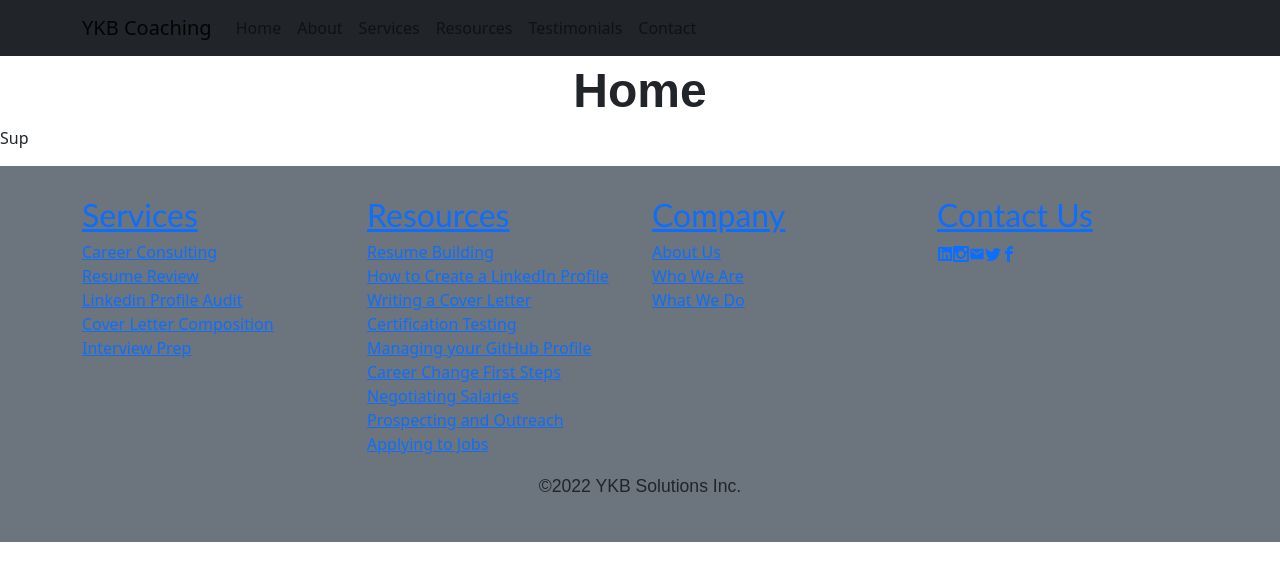
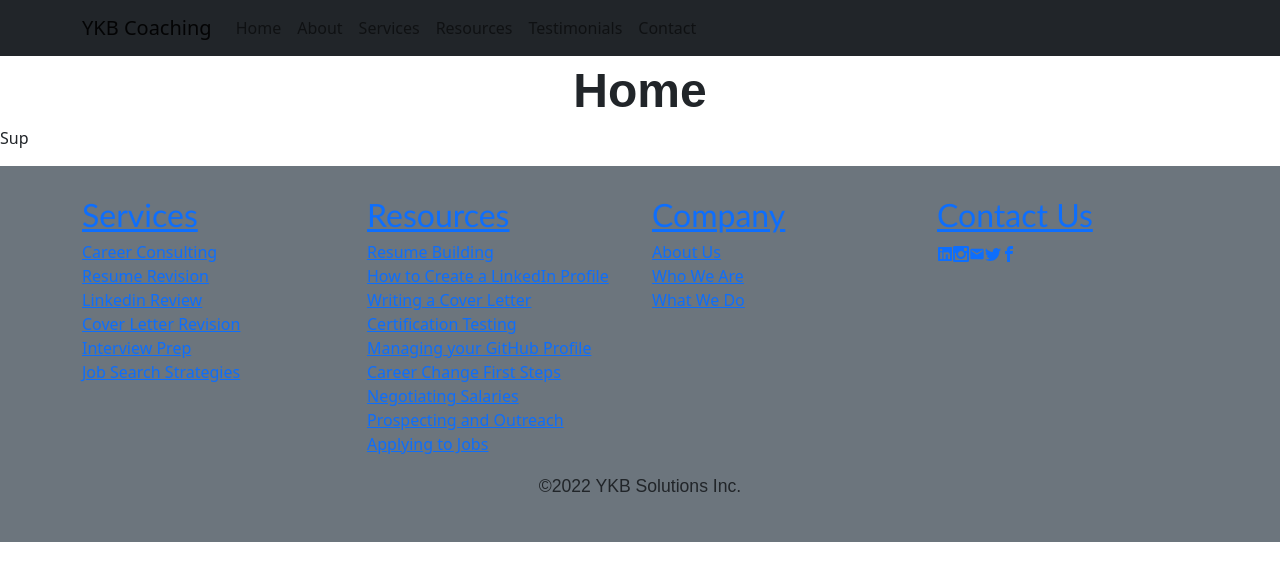
Before and after one commit to jermeewinn/YKB-solutions, a React (Create React App) app: page / in a window 1280 px wide. Shown: the top 580 px of the page. Built offline with nearby package versions, Linux system fonts and the light colour scheme; the HTML template or start-up script is replaced by a standard one.

Commit message:
changed footer-services child w/i Footer component

```diff
--- a/src/components/Footer/Footer-Services/index.js
+++ b/src/components/Footer/Footer-Services/index.js
@@ -8,10 +8,11 @@ const FooterServices = () => {
                 <a href='/services'>Services</a>
             </h3>
             <a href="" className="footer-link">Career Consulting</a><br/>
-            <a href="" className="footer-link">Resume Review</a><br/>
-            <a href="" className="footer-link">Linkedin Profile Audit</a><br/>
-            <a href="" className="footer-link">Cover Letter Composition</a><br/>
+            <a href="" className="footer-link">Resume Revision</a><br/>
+            <a href="" className="footer-link">Linkedin Review</a><br/>
+            <a href="" className="footer-link">Cover Letter Revision</a><br/>
             <a href="" className="footer-link">Interview Prep</a><br/>
+            <a href="" className="footer-link">Job Search Strategies</a>
         </Col>
     );
 };
```
